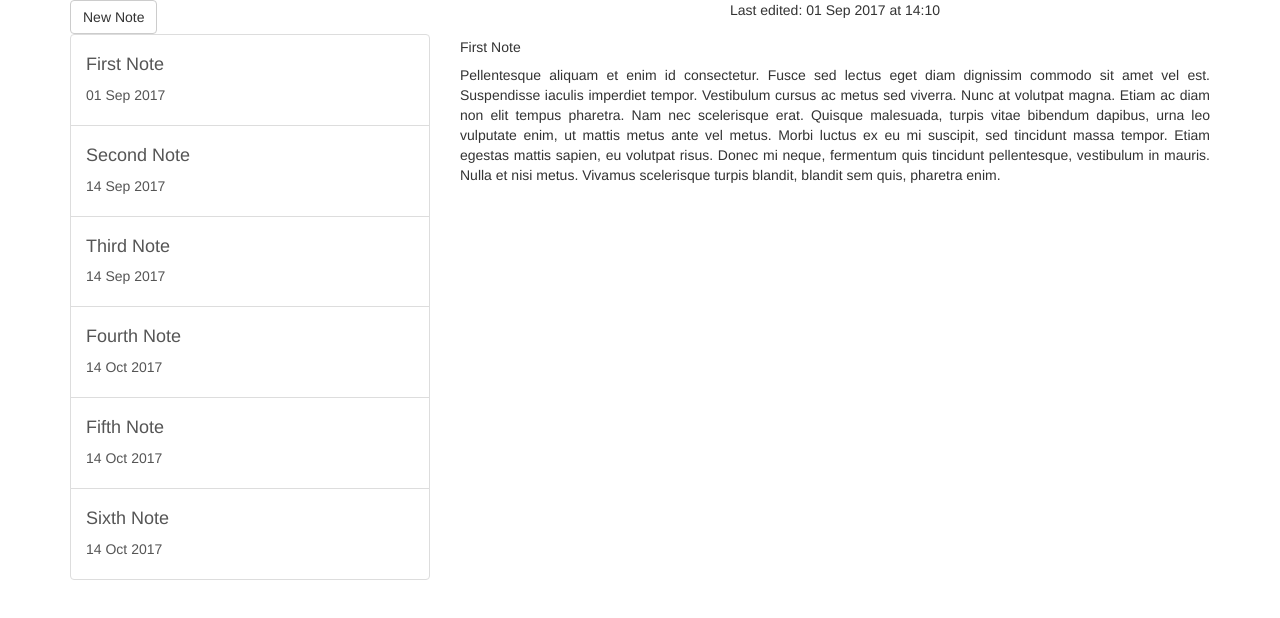
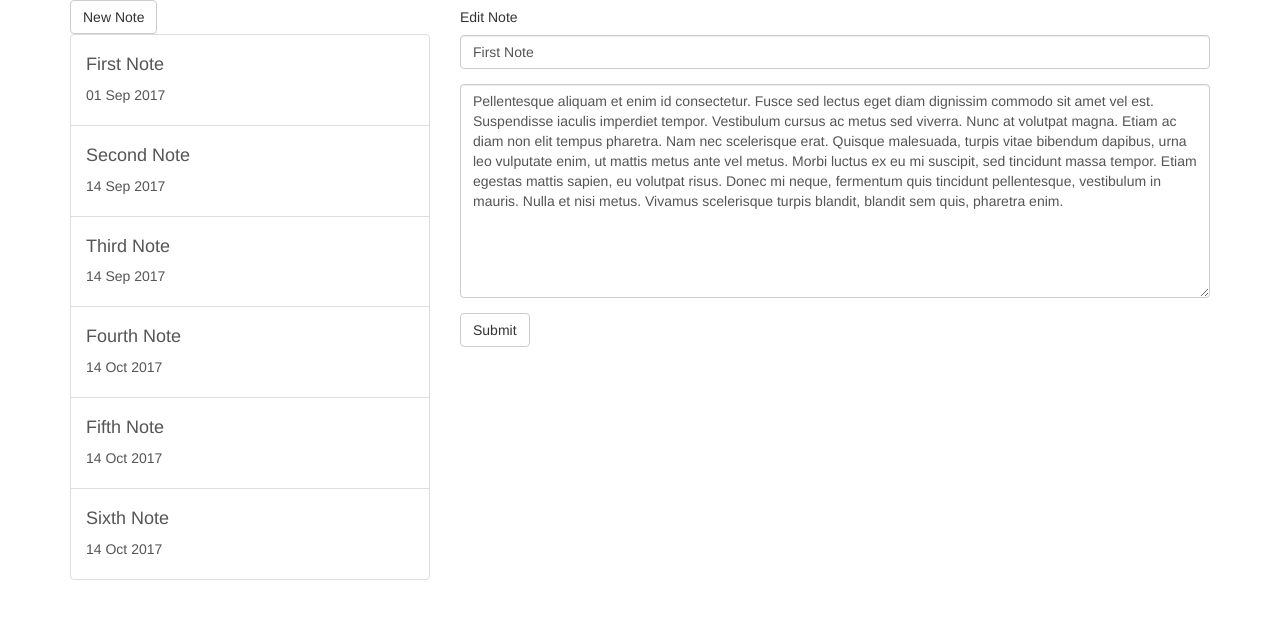
Before and after one commit to jollopre/notes, a React (Create React App) app: page /notes/1/edit in a window 1280 px wide. Shown: the top 618 px of the page. Built offline with nearby package versions, Linux system fonts and the light colour scheme.

Commit message:
EditNote component. AddNote component improved. Changed from list to map of notes.

```diff
--- a/src/actions/notes.js
+++ b/src/actions/notes.js
@@ -1,7 +1,7 @@
 export const CREATE_NOTE = 'CREATE_NOTE';
 export const UPDATE_NOTE = 'UPDATE_NOTE';
 
-export const createNote = ({ title = '', description = '' } = {}) => ({
+export const createNote = ({ title = null, description = null } = {}) => ({
 	type: CREATE_NOTE,
 	note: {
 		title,
@@ -9,3 +9,13 @@ export const createNote = ({ title = '', description = '' } = {}) => ({
 		updated_at: Date.now()
 	},
 });
+
+export const updateNote = ({ id = null, title = null, description = null } = {}) => ({
+	type: UPDATE_NOTE,
+	note: {
+		id,
+		title,
+		description,
+		updated_at: Date.now()
+	},
+});
--- /dev/null
+++ b/src/components/editNote.js
@@ -0,0 +1,48 @@
+import React, { Component } from 'react';
+import { connect } from 'react-redux';
+import { updateNote } from '../actions/notes';
+import FormNote from './formNote';
+
+class EditNote extends Component {
+	constructor() {
+		super();
+		this.onSubmit = this.onSubmit.bind(this);
+	}
+ 	onSubmit({ title, description }) {
+ 		const { note, updateNote, history } = this.props;
+ 		updateNote({ id: note.id, title, description });
+ 		history.push(`/notes/${note.id}`);
+	}
+	render() {
+		const { note } = this.props;
+		return (
+			<div className="row">
+				<div className="col-xs-12">
+					<h5>Edit Note</h5>
+				</div>
+				<div className="col-xs-12">
+					<FormNote
+						note={note}
+						onSubmit={this.onSubmit}
+					/>
+				</div>
+			</div>
+		);
+	}
+}
+const mapStateToProps = (state, ownProps) => {
+	const id = ownProps.match.params.id;
+	return {
+		note: state.notes.byId[id]
+	}
+};
+
+const mapDispatchToProps = (dispatch, ownProps) => {
+	return {
+		updateNote: ({ id, title, description }) => {
+			return dispatch(updateNote({ id, title, description }));
+		}
+	}
+};
+
+export default connect(mapStateToProps, mapDispatchToProps)(EditNote);
--- /dev/null
+++ b/src/components/formNote.js
@@ -0,0 +1,63 @@
+import React, { Component } from 'react';
+import PropTypes from 'prop-types';
+
+export default class FormNote extends Component {
+	constructor() {
+		super();
+		this.state = { title: '', description: '' };
+		this.onChangeTitle = this.onChangeTitle.bind(this);
+		this.onChangeDescription = this.onChangeDescription.bind(this);
+		this.onSubmit = this.onSubmit.bind(this);
+	}
+	componentDidMount() {
+		const { title, description } = this.props.note;
+		this.setState({ title, description });
+	}
+	onChangeTitle(e) {
+		this.setState({ title: e.target.value });
+	}
+	onChangeDescription(e) {
+		this.setState({ description: e.target.value });
+	}
+	onSubmit(e) {
+		e.preventDefault();
+		const { title, description } = this.state;
+		const { onSubmit: createOrUpdate } = this.props;
+		createOrUpdate({ title, description });
+	}
+	render() {
+		const { title, description } = this.state;
+		return (
+			<form onSubmit={this.onSubmit}>
+				<div className="form-group">
+					<label htmlFor="title" className="sr-only">Title</label>
+					<input
+						type="text"
+						className="form-control"
+						id="title"
+						placeholder="Title"
+						onChange={this.onChangeTitle}
+						value={title}
+					/>
+				</div>
+				<div className="form-group">
+					<label htmlFor="description" className="sr-only">Description</label>
+					<textarea
+						className="form-control"
+						id="description"
+						rows="10"
+						placeholder="Description"
+						onChange={this.onChangeDescription}
+						value={description}
+					/>
+				</div>
+				<button type="submit" className="btn btn-default">Submit</button>
+			</form>
+		);
+	}
+}
+
+FormNote.propTypes = {
+	note: PropTypes.object.isRequired,
+	onSubmit: PropTypes.func.isRequired,
+};
--- a/src/components/indexNote.js
+++ b/src/components/indexNote.js
@@ -8,6 +8,7 @@ import NewNoteLink from './newNoteLink';
 import ListNote from './listNote';
 import NewNote from './newNote';
 import ShowNote from './showNote';
+import EditNote from './editNote';
 
 export default class IndexNote extends Component {
 	render() {
@@ -28,8 +29,9 @@ export default class IndexNote extends Component {
 					<div className="row">
 						<div className="col-xs-12">{
 							<Switch>
-								<Route path="/notes/new" component={NewNote} />
-								<Route path="/notes/:id([0-9]+)" component={ShowNote} />
+								<Route exact path="/notes/new" component={NewNote} />
+								<Route exact path="/notes/:id/edit" component={EditNote} />
+								<Route exact path="/notes/:id([0-9]+)" component={ShowNote} />
 							</Switch>
 							}
 						</div>
--- a/src/components/newNote.js
+++ b/src/components/newNote.js
@@ -1,25 +1,15 @@
 import React, { Component } from 'react';
 import { connect } from 'react-redux';
 import { createNote } from '../actions/notes';
+import FormNote from './formNote';
 
 class NewNote extends Component {
 	constructor() {
 		super();
-		this.state = { title: null, description: null };
-		this.onChangeTitle = this.onChangeTitle.bind(this);
-		this.onChangeDescription = this.onChangeDescription.bind(this);
 		this.onSubmit = this.onSubmit.bind(this);
 	}
-	onChangeTitle(e) {
-		this.setState({ title: e.target.value });
-	}
-	onChangeDescription(e) {
-		this.setState({ description: e.target.value });
-	}
- 	onSubmit(e) {
- 		e.preventDefault();
+ 	onSubmit({ title, description }) {
  		const { createNote, history } = this.props;
- 		const { title, description } = this.state;
  		createNote({ title, description });
  		history.push('/notes');
 	}
@@ -30,29 +20,10 @@ class NewNote extends Component {
 					<h5>Add Note</h5>
 				</div>
 				<div className="col-xs-12">
-					<form onSubmit={this.onSubmit}>
-						<div className="form-group">
-							<label htmlFor="title" className="sr-only">Title</label>
-							<input
-								type="text"
-								className="form-control"
-								id="title"
-								placeholder="Title"
-								onChange={this.onChangeTitle}
-							/>
-						</div>
-						<div className="form-group">
-							<label htmlFor="description" className="sr-only">Description</label>
-							<textarea
-								className="form-control"
-								id="description"
-								rows="10"
-								placeholder="Description"
-								onChange={this.onChangeDescription}
-							/>
-						</div>
-						<button type="submit" className="btn btn-default">Create</button>
-					</form>
+					<FormNote
+						note={{ title: '', description: '' }}
+						onSubmit={this.onSubmit}
+					/>
 				</div>
 			</div>
 		);
--- a/src/components/showNote.js
+++ b/src/components/showNote.js
@@ -1,6 +1,6 @@
 import React, { Component } from 'react';
 import { connect } from 'react-redux';
-import { withRouter } from 'react-router-dom';
+import { Link } from 'react-router-dom';
 import { getDate, getTime } from '../utils/date';
 
 class ShowNote extends Component {
@@ -14,7 +14,15 @@ class ShowNote extends Component {
 					</p>
 				</div>
 				<div className="col-xs-12">
-					<h5>{note.title}</h5>
+					<div className="pull-left">
+						<h5>{note.title}</h5>
+					</div>
+					<div className="pull-right">
+						<Link to={`/notes/${note.id}/edit`} className="btn btn-default">
+							Edit Note
+						</Link>
+					</div>
+					<div className="clearfix" />
 				</div>
 				<div className="col-xs-12">
 					<p className="text-justify">{note.description}</p>
@@ -25,9 +33,9 @@ class ShowNote extends Component {
 }
 
 const mapStateToProps = (state, ownProps) => {
-	const id = Number(ownProps.match.params.id);
-	const note = state.notes.find(note => note.id === id);
+	const id = ownProps.match.params.id;
+	const note = state.notes.byId[id];
 	return { note };
 }
 
-export default withRouter(connect(mapStateToProps)(ShowNote));
+export default connect(mapStateToProps)(ShowNote);
--- a/src/containers/note.js
+++ b/src/containers/note.js
@@ -10,8 +10,10 @@ class Note extends Component {
 }
 
 const mapStateToProps = (state) => {
-	const { notes } = state;
-	return { list: notes };
+	const { byId: notesById } = state.notes;
+	return { list: Object.keys(notesById).reduce((acc, key) => {
+		return acc.concat(notesById[key]);
+	}, []) };
 }
 
 export default connect(mapStateToProps)(Note);
--- a/src/reducers/initialState.js
+++ b/src/reducers/initialState.js
@@ -1,5 +1,10 @@
 import notes from '../notes.json';
 
 export const initialState = {
-	notes
+	notes : {
+		byId: notes.reduce((acc, note) => {
+			acc[note.id] = note;
+			return acc;
+		}, {})
+	}
 };
--- a/src/reducers/notes.js
+++ b/src/reducers/notes.js
@@ -1,15 +1,31 @@
-import { CREATE_NOTE } from '../actions/notes';
+import {
+	CREATE_NOTE,
+	UPDATE_NOTE } from '../actions/notes';
 
-const nextId = (notes) => {
-	return notes.reduce((max, note) => {
-		return note.id > max ? note.id : max;
+const nextId = (noteIds) => {
+	return noteIds.reduce((max, id) => {
+		const idConverted = Number(id);
+		return idConverted > max ? idConverted : max;
 	}, -1) + 1;
 };
 
-export const notes = (state = [], action) => {
+export const notes = (state = { byId: {} }, action) => {
 	switch(action.type) {
 		case CREATE_NOTE:
-			return state.concat(Object.assign({ id: nextId(state) }, action.note));
+			const id = nextId(Object.keys(state.byId));
+			return Object.assign(
+				{},
+				state,
+				{ byId: Object.assign(
+					{},
+					state.byId,
+					{ [id]: Object.assign({ id }, action.note) }) });
+		case UPDATE_NOTE:
+			const { note } = action;
+			return Object.assign(
+				{},
+				state,
+				{ byId: Object.assign({}, state.byId, { [note.id]: note }) });
 		default:
 			return state;
 	}
```
